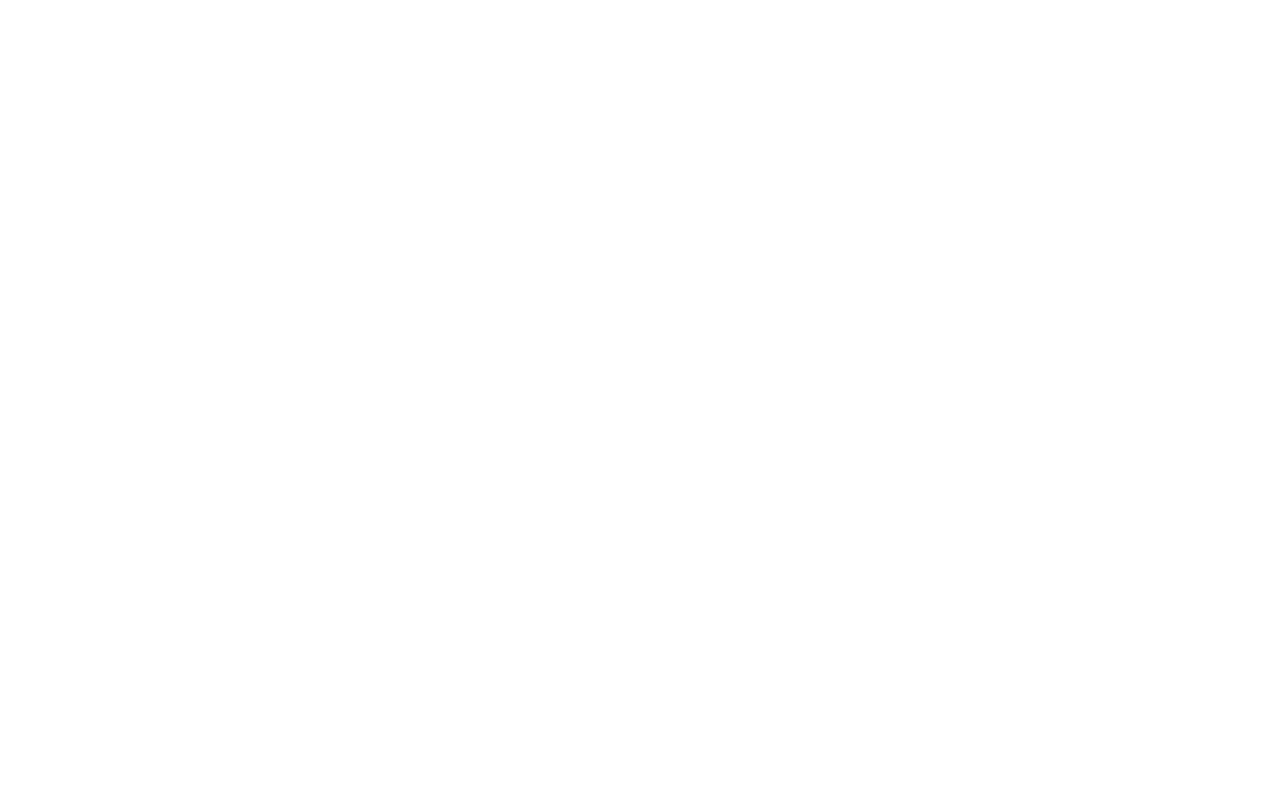
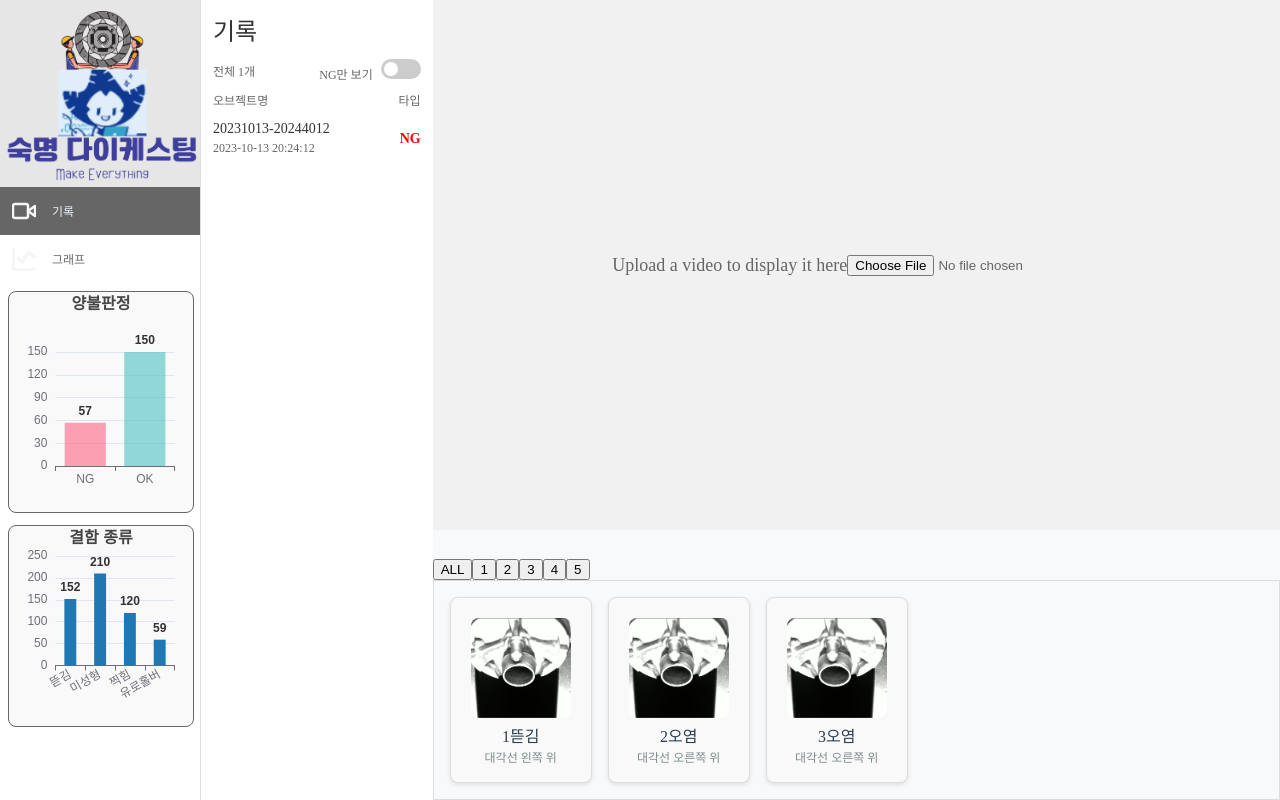
Before and after one commit to AWS-CV-Project-3355/client, a React (Create React App) app: page /history in a window 1280 px wide. Before the commit this address had no page. Built offline with nearby package versions, Linux system fonts and the light colour scheme.

Commit message:
feat: nglist item 클릭시 camera화면으로 전환 event

```diff
--- a/src/App.js
+++ b/src/App.js
@@ -1,3 +1,4 @@
+import React, { useState } from 'react';
 import { Route, Routes } from 'react-router-dom';
 import './App.css';
 import Layout from './components/Layout';
@@ -5,10 +6,16 @@ import History from './components/History';
 import Graph from './components/Graph';
 
 function App() {
+  const [selectedItem, setSelectedItem] = useState(null);
+
+  const handleItemClick = (item) => {
+    setSelectedItem(item);
+  };
+
   return (
     <Routes>
       <Route path="/" element={<Layout />}>
-        <Route path="upload" element={
+        <Route path="history" element={
           <>
             <History />
           </>
--- a/src/assets/css/NGList.css
+++ b/src/assets/css/NGList.css
@@ -9,6 +9,8 @@
 }
 
 .ng-item {
+
+    position: relative;
     display: flex;
     flex-direction: column;
     align-items: center;
@@ -47,3 +49,21 @@
     display: inline-block;
     white-space: nowrap;
 }
+
+.overlay {
+    position: relative;
+    z-index: 1;
+}
+
+.overlay::after {
+    content: '';
+    position: absolute;
+    top: 0;
+    left: 0;
+    right: 0;
+    bottom: 0;
+    background-color: rgba(0, 0, 0, 0.5);
+    /* 검정색 50% 투명도 */
+    z-index: -1;
+    /* 이미지보다 뒤에 배치 */
+}
--- a/src/components/History.jsx
+++ b/src/components/History.jsx
@@ -1,28 +1,60 @@
 import React, { useState } from 'react';
 import '../assets/css/History.css';
+import testImg from '../assets/img/test_img.png';
 
-const History = () => {
+const History = ({ onItemClick }) => {
     const [uploadHistory, setUploadHistory] = useState([
-        // 테스트용 더미 데이터
-        { id: 1, name: '20231013-20244012', date: '2023-10-13 20:24:12', type: 0 },
-        { id: 2, name: '20231013-20244013', date: '2023-10-13 20:24:13', type: 1 },
-        { id: 3, name: '20231013-20244014', date: '2023-10-13 20:24:14', type: 0 },
-        { id: 4, name: '20231013-20244012', date: '2023-10-13 20:24:12', type: 0 },
-        { id: 5, name: '20231013-20244013', date: '2023-10-13 20:24:13', type: 1 },
-        { id: 6, name: '20231013-20244014', date: '2023-10-13 20:24:14', type: 0 },
-        { id: 7, name: '20231013-20244012', date: '2023-10-13 20:24:12', type: 0 },
-        { id: 8, name: '20231013-20244013', date: '2023-10-13 20:24:13', type: 1 },
-        { id: 9, name: '20231013-20244014', date: '2023-10-13 20:24:14', type: 0 },
-        { id: 10, name: '20231013-20244012', date: '2023-10-13 20:24:12', type: 0 },
-        { id: 11, name: '20231013-20244013', date: '2023-10-13 20:24:13', type: 1 },
-        { id: 12, name: '20231013-20244014', date: '2023-10-13 20:24:14', type: 0 },
+        {
+            id: 1,
+            objectName: "20231013-20244012",
+            date: "2023-10-13 20:24:12",
+            cameras: [
+                {
+                    cameraName: "대각선 왼쪽 위",
+                    image: testImg,
+                    cropImage: testImg,
+                    type: 0,
+                    description: "1뜯김",
+                },
+                {
+                    cameraName: "정면",
+                    image: testImg,
+                    cropImage: null,
+                    type: 1,
+                    description: null,
+                },
+                {
+                    cameraName: "대각선 오른쪽 위",
+                    image: testImg,
+                    cropImage: testImg,
+                    type: 0,
+                    description: "2오염",
+                },
+                {
+                    cameraName: "왼쪽",
+                    image: testImg,
+                    cropImage: testImg,
+                    type: 0,
+                    description: "3파손",
+                },
+                {
+                    cameraName: "오른쪽",
+                    image: testImg,
+                    cropImage: null,
+                    type: 1,
+                    description: null,
+                },
+            ],
+        },
     ]);
 
     const [showNgOnly, setShowNgOnly] = useState(false);
 
     // 필터링된 데이터
     const filteredHistory = showNgOnly
-        ? uploadHistory.filter((item) => item.type === 0)
+        ? uploadHistory.filter((item) =>
+            item.cameras.some((camera) => camera.type === 0)
+        )
         : uploadHistory;
 
     return (
@@ -30,40 +62,49 @@ const History = () => {
             <p className="preview-text">기록</p>
 
             <div className="history-section">
-                <div className='history-info-section'>
+                <div className="history-info-section">
                     <p className="total-count">전체 {filteredHistory.length}개</p>
-                    <div className='history-ng-section'>
-                        <span className='object-ng-only'>NG만 보기</span>
+                    <div className="history-ng-section">
+                        <span className="object-ng-only">NG만 보기</span>
                         <label className="toggle-container">
                             <input
                                 type="checkbox"
                                 checked={showNgOnly}
                                 onChange={(e) => setShowNgOnly(e.target.checked)}
-                                style={{ display: 'none' }} // 체크박스를 숨김
+                                style={{ display: 'none' }}
                             />
                             <span className="toggle-slider"></span>
                         </label>
                     </div>
                 </div>
-                <div className='history-info-section2'>
-                    <p className='object-name'>오브젝트명</p>
-                    <p className='object-type'>타입</p>
+                <div className="history-info-section2">
+                    <p className="object-name">오브젝트명</p>
+                    <p className="object-type">타입</p>
                 </div>
 
                 {/* 히스토리 리스트 */}
                 <div className="history-list">
                     {filteredHistory.map((item) => (
-                        <div key={item.id} className="history-item">
+                        <div
+                            key={item.id}
+                            className="history-item"
+                            onClick={() => onItemClick(item)} // 수정: item을 그대로 전달
+                        >
                             <div className="history-item-info">
-                                <span className="history-item-name">{item.name}</span>
+                                <span className="history-item-name">{item.objectName}</span>
                                 <span className="history-item-date">{item.date}</span>
                             </div>
 
+                            {/* NG/OK 상태 출력 */}
                             <span
-                                className={`history-item-type ${item.type === 0 ? 'ng' : 'ok'
+                                className={`history-item-type ${item.cameras.some((camera) => camera.type === 0)
+                                        ? 'ng'
+                                        : 'ok'
                                     }`}
                             >
-                                {item.type === 0 ? 'NG' : 'OK'}
+                                {item.cameras.some((camera) => camera.type === 0)
+                                    ? 'NG'
+                                    : 'OK'}
                             </span>
                         </div>
                     ))}
--- a/src/components/Layout.jsx
+++ b/src/components/Layout.jsx
@@ -2,7 +2,8 @@ import React, { useState } from 'react';
 import { Outlet, useLocation } from 'react-router-dom';
 import NavigationRail from './NavigationRail';
 import '../assets/css/Layout.css';
-import Main from './Main';
+import Video from './Video';
+import Camera from './Camera';
 import NGList from './NGList';
 
 const Layout = () => {
@@ -23,7 +24,17 @@ const Layout = () => {
                 <Outlet />
             </div>
             <div className='main-container'>
-                <Main selectedItem={selectedItem} onBackToList={handleBackToList} />
+                {/* <Video selectedItem={selectedItem} onBackToList={handleBackToList} /> */}
+                {selectedItem ? (
+                    <Camera
+                        selectedItem={selectedItem}
+                        onBackToList={handleBackToList}
+                    />
+                ) : (
+                    <>
+                        <Video />
+                    </>
+                )}
                 <div className="ng-list-container">
                     <NGList onItemClick={handleItemClick} />
                 </div>
--- a/src/components/NGList.jsx
+++ b/src/components/NGList.jsx
@@ -1,33 +1,107 @@
-import React from "react";
+import React, { useState } from "react";
 import '../assets/css/NGList.css';
 import testImg from '../assets/img/test_img.png';
+import Camera from './Camera';
 
+const cameraNames = [
+    "대각선 왼쪽 위",  // 1번 카메라
+    "대각선 오른쪽 위", // 2번 카메라
+    "대각선 왼쪽 아래", // 3번 카메라
+    "대각선 오른쪽 아래", // 4번 카메라
+    "정면",            // 5번 카메라
+];
+
+// NGList 컴포넌트
 const NGList = ({ onItemClick }) => {
     const data = [
-        { id: 1, image: testImg, cropimage: testImg, status: "NG", camera: "대각선 왼쪽 위", description: "1뜯김" },
-        { id: 2, image: testImg, cropimage: testImg, status: "NG", camera: "대각선 오른쪽 위", description: "2뜯김" },
-        { id: 3, image: testImg, cropimage: testImg, status: "NG", camera: "대각선 왼쪽 아래", description: "3뜯김" },
-        { id: 4, image: testImg, cropimage: testImg, status: "NG", camera: "대각선 오른쪽 아래", description: "4뜯김" },
-        { id: 5, image: testImg, cropimage: testImg, status: "NG", camera: "정면", description: "ng-뜯김" },
-        { id: 6, image: testImg, cropimage: testImg, status: "NG", camera: "대각선 왼쪽 위", description: "ng-뜯김" },
-        { id: 7, image: testImg, cropimage: testImg, status: "NG", camera: "대각선 왼쪽 위", description: "ng-뜯김" },
-        { id: 8, image: testImg, cropimage: testImg, status: "NG", camera: "대각선 왼쪽 위", description: "ng-뜯김" },
-        { id: 9, image: null, cropimage: null, status: "NG", camera: "대각선 왼쪽 위", description: "ng-뜯김" },
+        {
+            id: 1,
+            objectName: "20231013-20244012",
+            date: "2023-10-13 20:24:12",
+            cameras: [
+                { image: testImg, cropImage: testImg, type: 0, description: "1뜯김" },
+                { image: testImg, cropImage: null, type: 1, description: null },
+                { image: testImg, cropImage: null, type: 1, description: null },
+                { image: testImg, cropImage: null, type: 1, description: null },
+                { image: testImg, cropImage: null, type: 1, description: null },
+            ],
+        },
+        {
+            id: 2,
+            objectName: "20231014-12345678",
+            date: "2023-10-14 12:34:56",
+            cameras: [
+                { image: testImg, cropImage: null, type: 1, description: null },
+                { image: testImg, cropImage: testImg, type: 0, description: "2오염" },
+                { image: testImg, cropImage: null, type: 1, description: null },
+                { image: testImg, cropImage: null, type: 1, description: null },
+                { image: testImg, cropImage: null, type: 1, description: null },
+            ],
+        },
+        {
+            id: 3,
+            objectName: "20231014-12345678",
+            date: "2023-10-14 12:34:56",
+            cameras: [
+                { image: testImg, cropImage: null, type: 1, description: null },
+                { image: testImg, cropImage: testImg, type: 0, description: "3오염" },
+                { image: testImg, cropImage: null, type: 1, description: null },
+                { image: testImg, cropImage: null, type: 1, description: null },
+                { image: testImg, cropImage: null, type: 1, description: null },
+            ],
+        },
     ];
 
+    const [selectedCamera, setSelectedCamera] = useState("ALL");
+
+    // 필터링된 데이터
+    const filteredData = data
+        .map((object) => {
+            const ngCamera = object.cameras.find(
+                (camera, index) =>
+                    camera.type === 0 && (selectedCamera === "ALL" || index + 1 === Number(selectedCamera))
+            );
+            return ngCamera
+                ? { ...object, representativeNG: ngCamera, cameraIndex: object.cameras.indexOf(ngCamera) }
+                : null;
+        })
+        .filter((item) => item !== null);
+
     return (
+        <div className="ng-list-container">
+            {/* 필터 버튼 */}
+            <div className="filter-buttons">
+                {["ALL", "1", "2", "3", "4", "5"].map((cameraNumber) => (
+                    <button
+                        key={cameraNumber}
+                        className={`filter-button ${selectedCamera === cameraNumber ? "active" : ""}`}
+                        onClick={() => setSelectedCamera(cameraNumber)}
+                    >
+                        {cameraNumber}
+                    </button>
+                ))}
+            </div>
+
+            {/* NG 리스트 */}
             <div className="ng-list">
-            {data.map((item) => (
+                {filteredData.map((item) => (
                     <div
                         className="ng-item"
                         key={item.id}
-                    onClick={() => onItemClick(item)}
+                        onClick={() => onItemClick(item)}  // Call onItemClick to pass selected item to parent
                     >
-                    <img src={item.image} className="ng-image" alt="" />
-                    <span className="ng-description">{item.description}</span>
-                    <span className="ng-camera">{item.camera}</span>
+                        <img
+                            src={item.representativeNG.cropImage || item.representativeNG.image}
+                            className="ng-image"
+                            alt={`${item.objectName} NG`}
+                        />
+                        <span className="ng-description">{item.representativeNG.description}</span>
+                        <span className="ng-camera">
+                            {cameraNames[item.cameraIndex]}
+                        </span>
                     </div>
                 ))}
+            </div>
         </div>
     );
 };
--- a/src/components/NavigationRail.jsx
+++ b/src/components/NavigationRail.jsx
@@ -15,9 +15,9 @@ const NavigationRail = () => {
             <img src={logo} alt="Logo" />
             <ul>
                 <li>
-                    <Link to="/upload" className={location.pathname === '/upload' ? 'active' : ''}>
+                    <Link to="/history" className={location.pathname === '/history' ? 'active' : ''}>
                         <VideoIcon />
-                        <span>업로드</span>
+                        <span>기록</span>
                     </Link>
                 </li>
                 <li>
```
Lines whose indentation alone changed are shown as unchanged.
